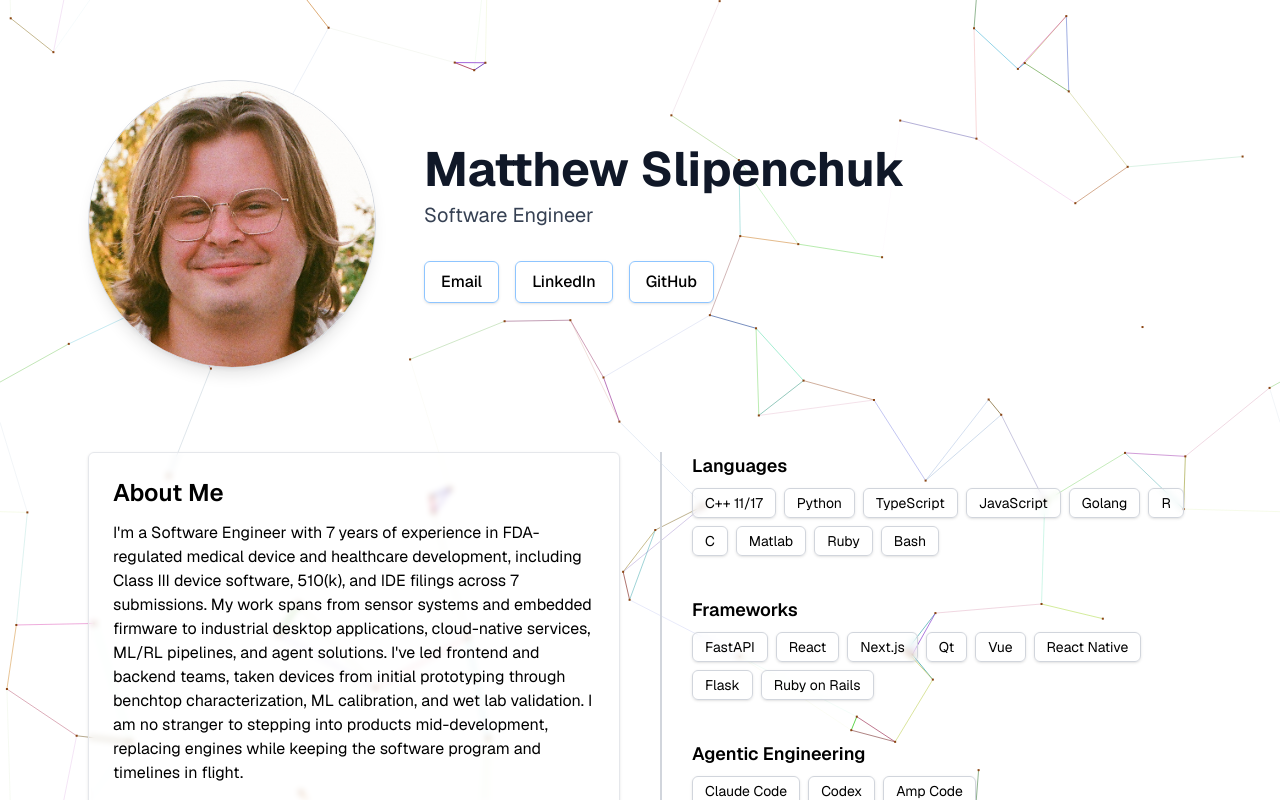
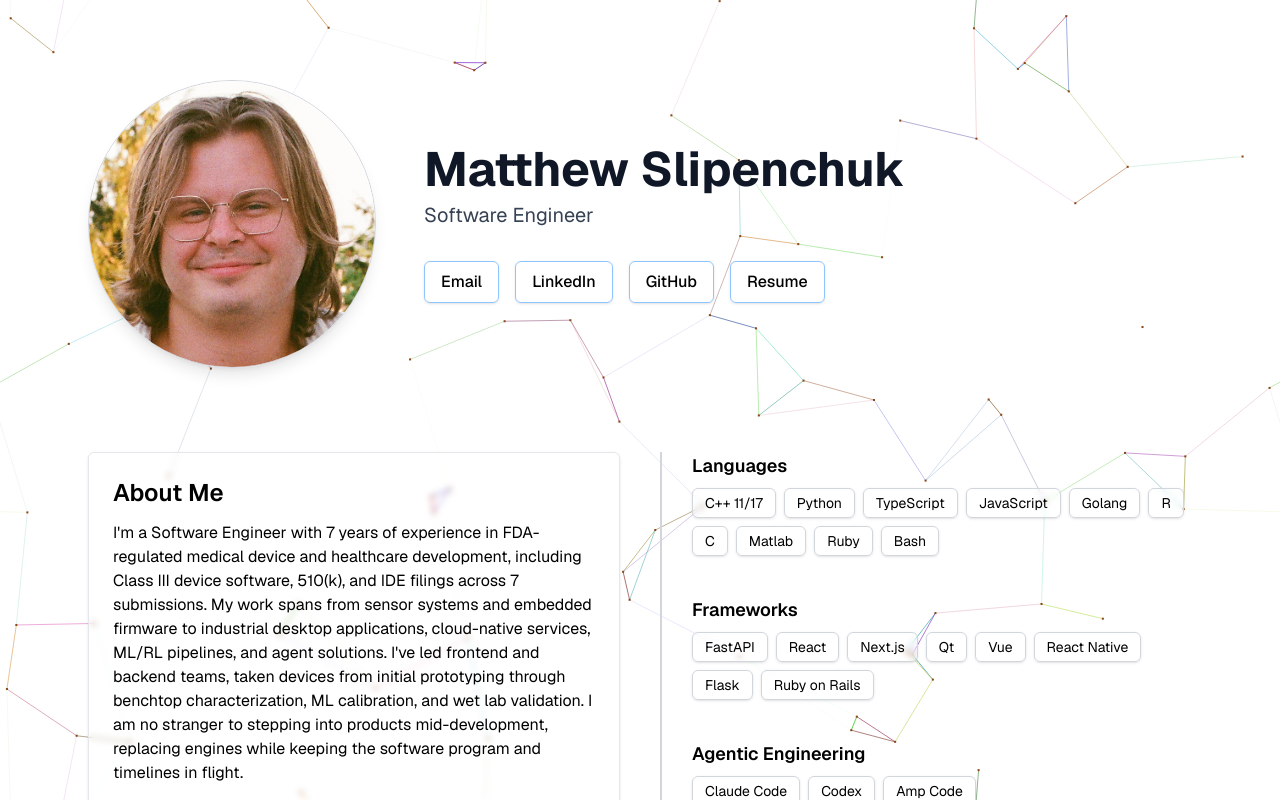
Before and after one commit to mslipenchuk267/matthewslipenchuk, a Next.js app: page / in a window 1280 px wide. Shown: the top 800 px of the page. Built offline with nearby package versions, Linux system fonts and the light colour scheme.

Commit message:
Add resume PDF and Resume button to hero section
Amp-Thread-ID: https://ampcode.com/threads/T-019d9300-afe4-75ad-b761-2ab7ffa8d8bf
Co-authored-by: Amp <amp@ampcode.com>

```diff
--- a/src/app/page.tsx
+++ b/src/app/page.tsx
@@ -48,6 +48,13 @@ export default function Home() {
                 className="inline-block backdrop-filter backdrop-blur-[3px] border border-blue-300 hover:bg-blue-100 hover:text-blue-900 font-medium py-2 px-4 rounded-md shadow transition"
               >
                 GitHub
+              </a>
+              <a
+                href="/Matthew Slipenchuk Resume 2026.pdf"
+                target="_blank"
+                className="inline-block backdrop-filter backdrop-blur-[3px] border border-blue-300 hover:bg-blue-100 hover:text-blue-900 font-medium py-2 px-4 rounded-md shadow transition"
+              >
+                Resume
               </a>
             </div>
           </div>
```
Also changed, not shown: 1 other file (tests, documents, lock files or other folders).
